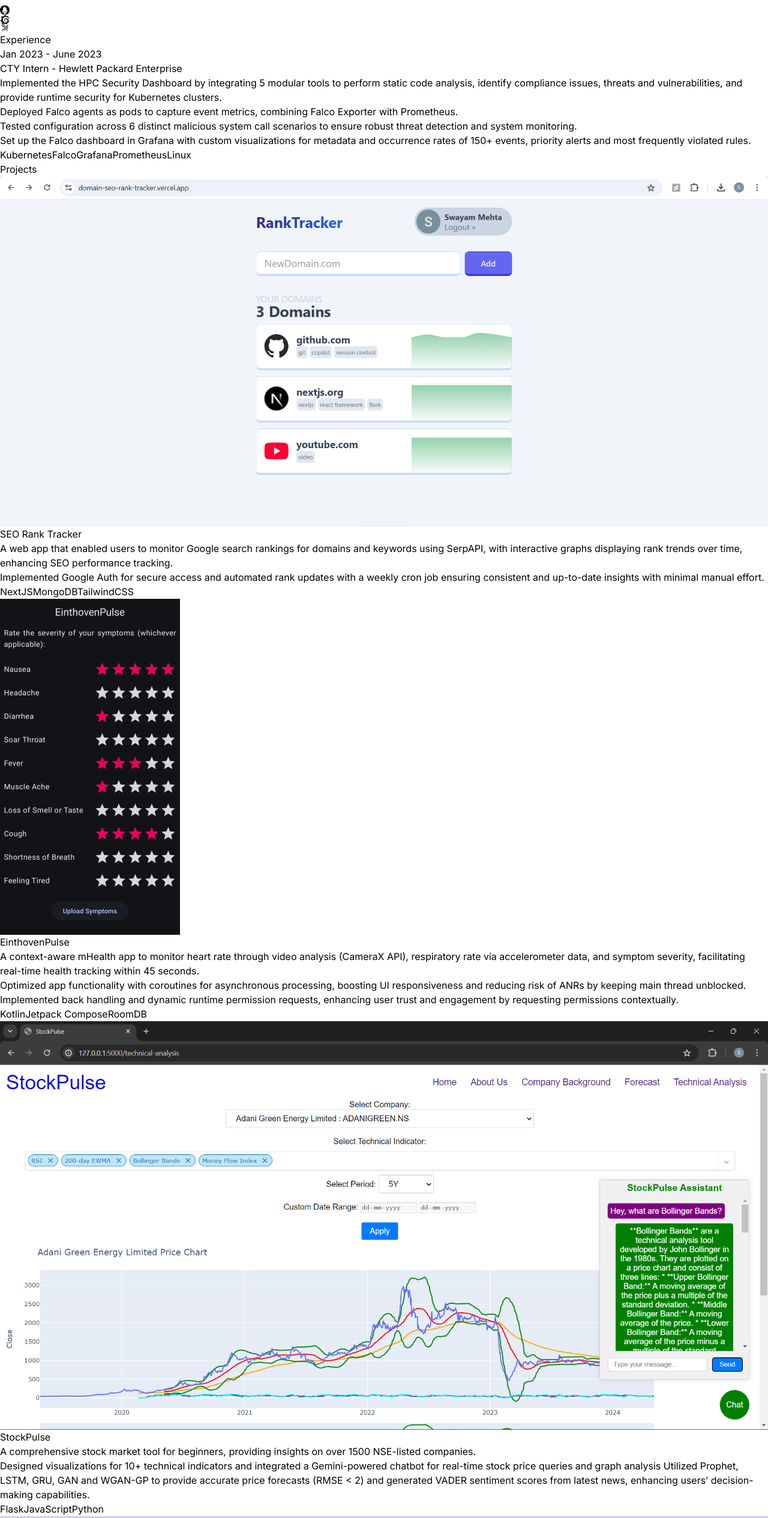
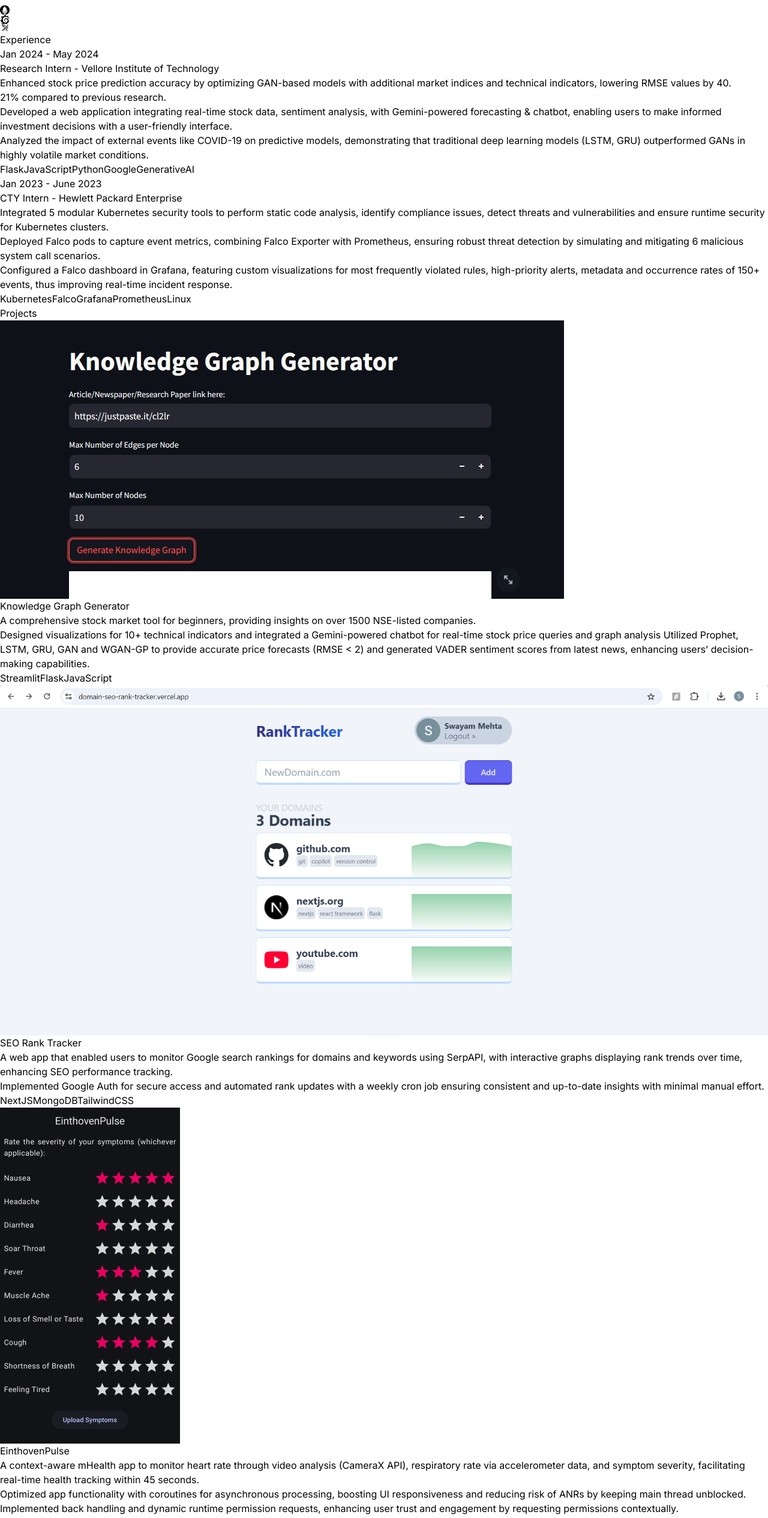
Before and after one commit to SwayamMehta10/Portfolio, a React (Vite) app: page / in a window 1280 px wide. Shown: the part 1121-3651 px from the top of the page at 60% size. Built offline with nearby package versions, Linux system fonts and the light colour scheme.

Commit message:
projects update

```diff
--- a/src/constants/index.js
+++ b/src/constants/index.js
@@ -1,5 +1,5 @@
 import einthovenPulseImage from "../assets/EinthovenPulse.png";
-import stockPulseImage from "../assets/StockPulse.png";
+import knowledgeGraphGenerator from "../assets/Knowledge Graph Generator.jpg";
 import societyHUBImage from "../assets/SocietyHUB.png";
 import dashboardImage from "../assets/Social Media Dashboard.png";
 import seoRankTrackerImage from "../assets/SEO Rank Tracker.png";
@@ -9,16 +9,31 @@
 
 export const EXPERIENCE = [
 	{
+		year: "Jan 2024 - May 2024",
+		role: "Research Intern",
+		company: "Vellore Institute of Technology",
+		description:
+			"Enhanced stock price prediction accuracy by optimizing GAN-based models with additional market indices and technical indicators, lowering RMSE values by 40.21% compared to previous research. Developed a web application integrating real-time stock data, sentiment analysis, with Gemini-powered forecasting & chatbot, enabling users to make informed investment decisions with a user-friendly interface. Analyzed the impact of external events like COVID-19 on predictive models, demonstrating that traditional deep learning models (LSTM, GRU) outperformed GANs in highly volatile market conditions.",
+		technologies: ["Flask", "JavaScript", "Python", "GoogleGenerativeAI"],
+	},
+	{
 		year: "Jan 2023 - June 2023",
 		role: "CTY Intern",
 		company: "Hewlett Packard Enterprise",
 		description:
-			"Implemented the HPC Security Dashboard by integrating 5 modular tools to perform static code analysis, identify compliance issues, threats and vulnerabilities, and provide runtime security for Kubernetes clusters. Deployed Falco agents as pods to capture event metrics, combining Falco Exporter with Prometheus. Tested configuration across 6 distinct malicious system call scenarios to ensure robust threat detection and system monitoring. Set up the Falco dashboard in Grafana with custom visualizations for metadata and occurrence rates of 150+ events, priority alerts and most frequently violated rules.",
+			"Integrated 5 modular Kubernetes security tools to perform static code analysis, identify compliance issues, detect threats and vulnerabilities and ensure runtime security for Kubernetes clusters. Deployed Falco pods to capture event metrics, combining Falco Exporter with Prometheus, ensuring robust threat detection by simulating and mitigating 6 malicious system call scenarios. Configured a Falco dashboard in Grafana, featuring custom visualizations for most frequently violated rules, high-priority alerts, metadata and occurrence rates of 150+ events, thus improving real-time incident response.",
 		technologies: ["Kubernetes", "Falco", "Grafana", "Prometheus", "Linux"],
 	},
 ];
 
 export const PROJECTS = [
+	{
+		title: "Knowledge Graph Generator",
+		image: knowledgeGraphGenerator,
+		description:
+			"A comprehensive stock market tool for beginners, providing insights on over 1500 NSE-listed companies. Designed visualizations for 10+ technical indicators and integrated a Gemini-powered chatbot for real-time stock price queries and graph analysis Utilized Prophet, LSTM, GRU, GAN and WGAN-GP to provide accurate price forecasts (RMSE < 2) and generated VADER sentiment scores from latest news, enhancing users’ decision-making capabilities.",
+		technologies: ["Streamlit", "Flask", "JavaScript"],
+	},
 	{
 		title: "SEO Rank Tracker",
 		image: seoRankTrackerImage,
@@ -32,13 +47,6 @@
 		description:
 			"A context-aware mHealth app to monitor heart rate through video analysis (CameraX API), respiratory rate via accelerometer data, and symptom severity, facilitating real-time health tracking within 45 seconds. Optimized app functionality with coroutines for asynchronous processing, boosting UI responsiveness and reducing risk of ANRs by keeping main thread unblocked. Implemented back handling and dynamic runtime permission requests, enhancing user trust and engagement by requesting permissions contextually.",
 		technologies: ["Kotlin", "Jetpack Compose", "RoomDB"],
-	},
-	{
-		title: "StockPulse",
-		image: stockPulseImage,
-		description:
-			"A comprehensive stock market tool for beginners, providing insights on over 1500 NSE-listed companies. Designed visualizations for 10+ technical indicators and integrated a Gemini-powered chatbot for real-time stock price queries and graph analysis Utilized Prophet, LSTM, GRU, GAN and WGAN-GP to provide accurate price forecasts (RMSE < 2) and generated VADER sentiment scores from latest news, enhancing users’ decision-making capabilities.",
-		technologies: ["Flask", "JavaScript", "Python"],
 	},
 	{
 		title: "SocietyHUB",
```
Also changed, not shown: src/assets/Knowledge Graph Generator.jpg (added), 1 other file (tests, documents, lock files or other folders).
